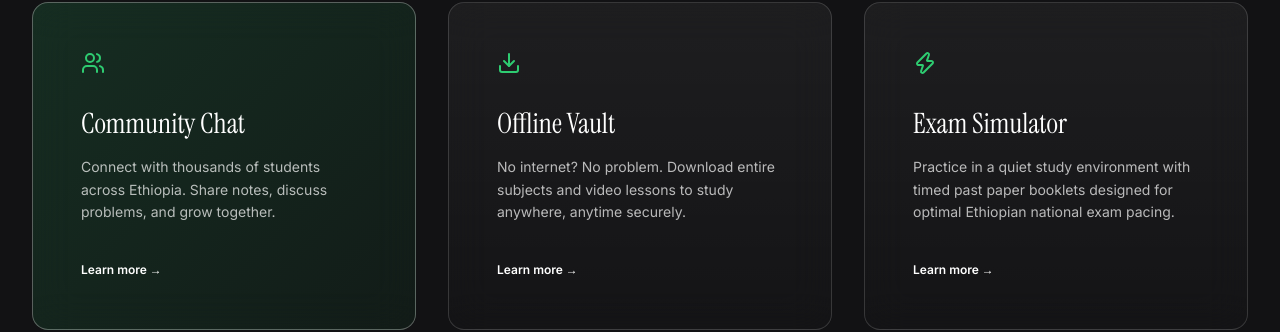
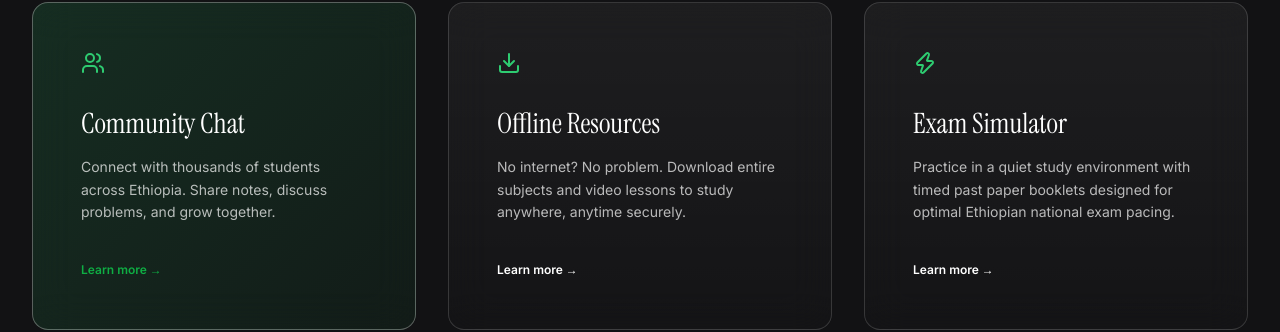
Before and after one commit to abii16/Mesob_Academy, a React (Vite) app: page / in a window 1280 px wide. In both pictures the pointer is over the link 121 px from the left and 1306 px from the top of the page. Shown: the part 1037-1369 px from the top of the page. Built offline with nearby package versions, Linux system fonts and the light colour scheme.

Commit message:
style: rename offline vault to offline resources and add hover color to feature links

```diff
--- a/src/components/sections/Features.jsx
+++ b/src/components/sections/Features.jsx
@@ -11,7 +11,7 @@ const Features = ({ language }) => {
       title: "Built for Academic Success",
       communityTitle: "Community Chat",
       communityDesc: "Connect with thousands of students across Ethiopia. Share notes, discuss problems, and grow together.",
-      offlineVaultTitle: "Offline Vault",
+      offlineVaultTitle: "Offline Resources",
       offlineVaultDesc: "No internet? No problem. Download entire subjects and video lessons to study anywhere, anytime securely.",
       quizArenaTitle: "Exam Simulator",
       quizArenaDesc: "Practice in a quiet study environment with timed past paper booklets designed for optimal Ethiopian national exam pacing.",
--- a/src/styles/sections/Features.css
+++ b/src/styles/sections/Features.css
@@ -83,6 +83,11 @@
   text-decoration: none;
   font-size: 12px;
   font-weight: 600;
+
+
+}
+.feature-link:hover{
+  color:#0fae44;
 }
 
 /* Leaderboard snippet inside card */
```
